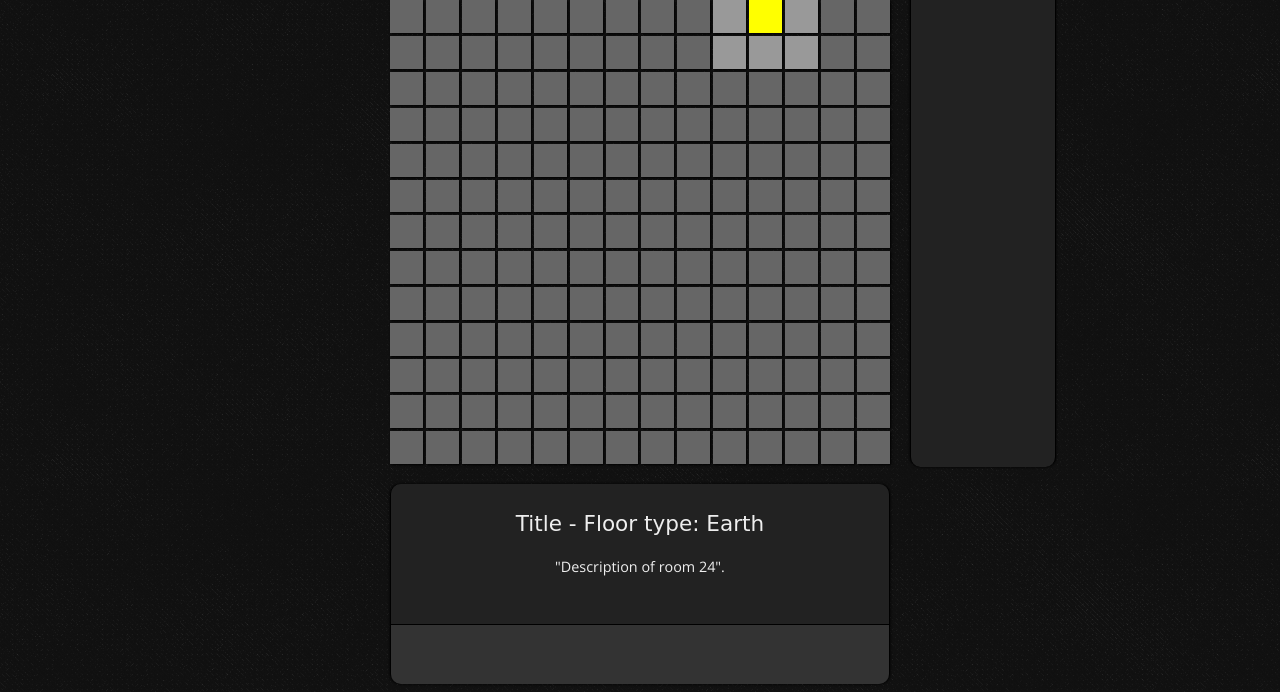
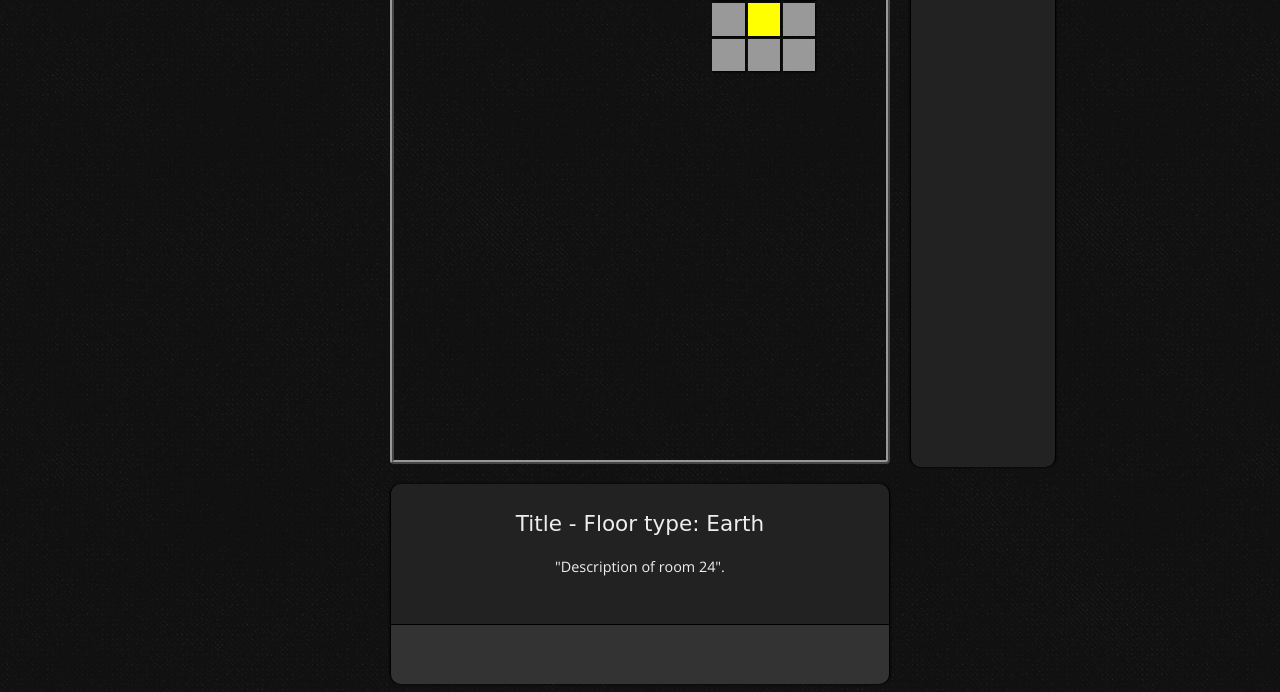
Before and after one commit to jhunyar/gridhack, a website: page public/index.html in a window 1280 px wide. Shown: the part 126-818 px from the top of the page. Drawn offline with nearby package versions, Linux system fonts and the light colour scheme; files whose address does not match are found by name; a web font is replaced by a local one.

Commit message:
added style mapped and hidden, created additional check inside of reset floor to display hidden and mapped. created additional class rules inside of setVisible

```diff
--- a/package.json
+++ b/package.json
@@ -5,7 +5,7 @@
   "main": "main.js",
   "scripts": {
     "test": "echo \"Error: no test specified\" && exit 1",
-    "start": "node ./public"
+    "start": "node app.js"
   },
   "repository": {
     "type": "git",
@@ -18,7 +18,6 @@
   },
   "homepage": "https://gitlab.com/rptr/gridhack#README",
   "dependencies": {
-    "express": "^4.16.3",
-    "hbs": "^4.0.1"
+    "express": "^4.16.3"
   }
 }
--- a/public/scripts/gridhack-functions.js
+++ b/public/scripts/gridhack-functions.js
@@ -123,11 +123,14 @@ const buildInventory = () => {
     })
 }
 
-// Clear the room of aything other than active and inactive tiles
+// Clear the room of aything other than active, mapped and hidden tiles
 const resetFloor = () => {
     tileArray.forEach((tile) => {
-        if ( tile.id != 'active' ) {
-            tile.className = 'inactive'
+        if ( tile.id != 'active' && tile.className != 'mapped visible' && tile.className != 'mapped') {
+            tile.className = 'hidden'
+        }
+        if (tile.className == 'mapped visible') {
+            tile.classList.remove('visible')
         }
     })
 }
@@ -146,8 +149,11 @@ const setVisible = () => {
         || topWall.includes(activeTileId + tile)
         || bottomWall.includes(activeTileId + tile)) {
             return false
-        } else {
-            tiles[activeTileId+tile].className = 'visible'
+        }
+        else {
+            tiles[activeTileId+tile].classList.remove ('hidden')
+            tiles[activeTileId+tile].classList.add ('mapped')
+            tiles[activeTileId+tile].classList.add ('visible')
         }
     })
 }
--- a/public/scripts/main.js
+++ b/public/scripts/main.js
@@ -3,6 +3,7 @@ buildFloors()
 
 // render the current floor
 renderFloor()
+
 
 // lets go ahead and reset the room to start fresh
 resetFloor()
@@ -34,9 +35,6 @@ document.addEventListener('keydown', function(e) {
         if (e.ctrlKey) return false
         if (e.shiftKey) return false
 
-        // we need to reset the room on every key action to clear any of the visible tiles from the last movement
-        resetFloor()
-        clearAlerts()
 
         // conditional movement rules to determine which tile we need to set as active and which we need to clear
         if (moveLeft) {
@@ -76,6 +74,11 @@ document.addEventListener('keydown', function(e) {
                 down.id = 'active'
             }
         }
+
+        // we need to reset the room on every key action to clear any of the visible tiles from the last movement
+        resetFloor()
+        clearAlerts()
+
         // everything after this point happens regardless of which direction the user enters
 
         // first of all, set our new active tile to wherever we moved
--- a/public/styles/style.css
+++ b/public/styles/style.css
@@ -106,11 +106,14 @@ body {
     grid-template-rows: repeat(14, 1fr);
     grid-gap: 3px;
     position: absolute;
-    top: 0; right: 0; bottom: 0; left: 0
+    top: 0; right: 0; bottom: 0; left: 0 ;
+    border: 3pt solid #999;
+    border-radius: .8%;
+    border-style: ridge
 }
 
 #room div, #inventory div {
-    background: #666;
+    background: #555;
     text-shadow: 1px 1px black;
     box-shadow: 1px 1px 2px black;
 }
@@ -159,6 +162,10 @@ body {
     background: #999 !important;
 }
 
-.inactive {
-    background: #666 !important;
+.mapped {
+    background: #555;
 }
+
+.hidden {
+    visibility: hidden;
+}
```
Also changed, not shown: 1 other file.
